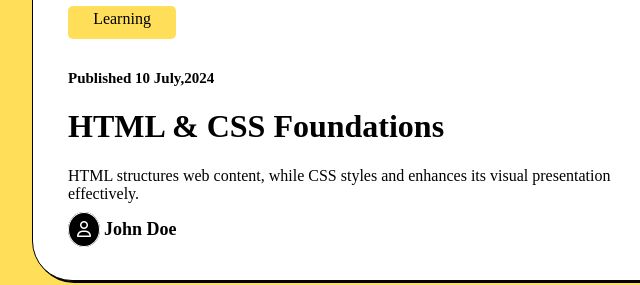
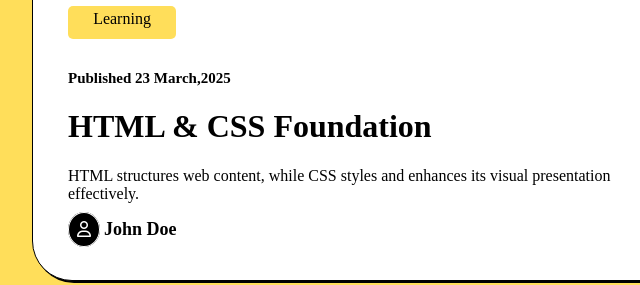
Before and after one commit to trippleoa/portfolio-card, a plain HTML site: page index.html in a window 1280 px wide. Shown: the part 421-706 px from the top of the page, 238-878 px from the left. Drawn offline with Linux system fonts and the light colour scheme.

Commit message:
modified index.html

```diff
--- a/index.html
+++ b/index.html
@@ -9,7 +9,7 @@
    integrity="sha512-5Hs3dF2AEPkpNAR7UiOHba+lRSJNeM2ECkwxUIxC1Q/FLycGTbNapWXB4tP889k5T5Ju8fs4b1P5z/iB4nMfSQ=="
    crossorigin="anonymous"
    referrerpolicy="no-referrer" />
-  <title>Document</title>
+  <title>portfolio card</title>
 </head>
 <body>
 
@@ -21,10 +21,10 @@
 
     <div class="learning">
       <p class="learn" >Learning</p>
-      <p class="publish">Published 10 July,2024</p>
+      <p class="publish">Published 23 March,2025</p>
     </div>
     <div class="foundation">
-      <h1>HTML & CSS Foundations</h1>
+      <h1>HTML & CSS Foundation</h1>
       <p>
         HTML structures web content, while CSS styles and enhances its visual presentation effectively.
       </p>
```
